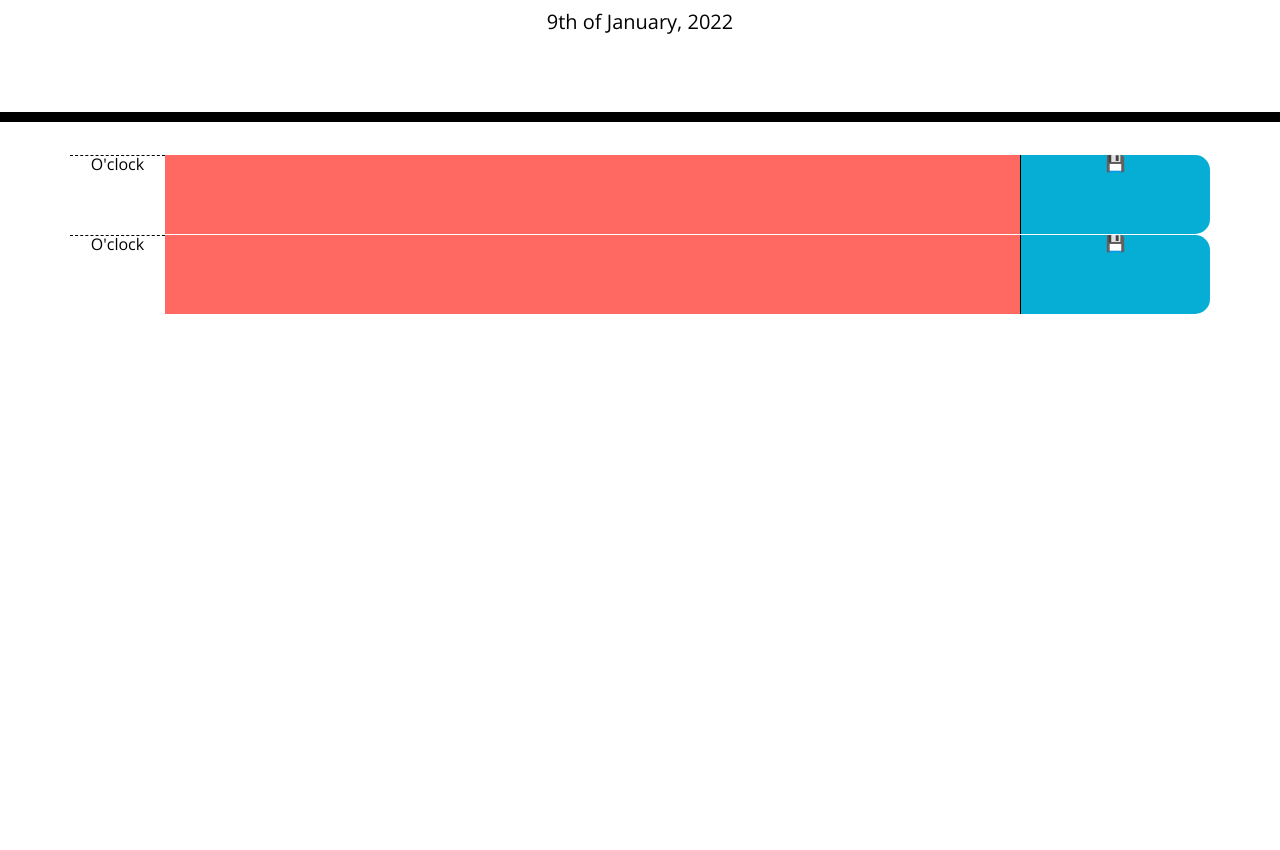
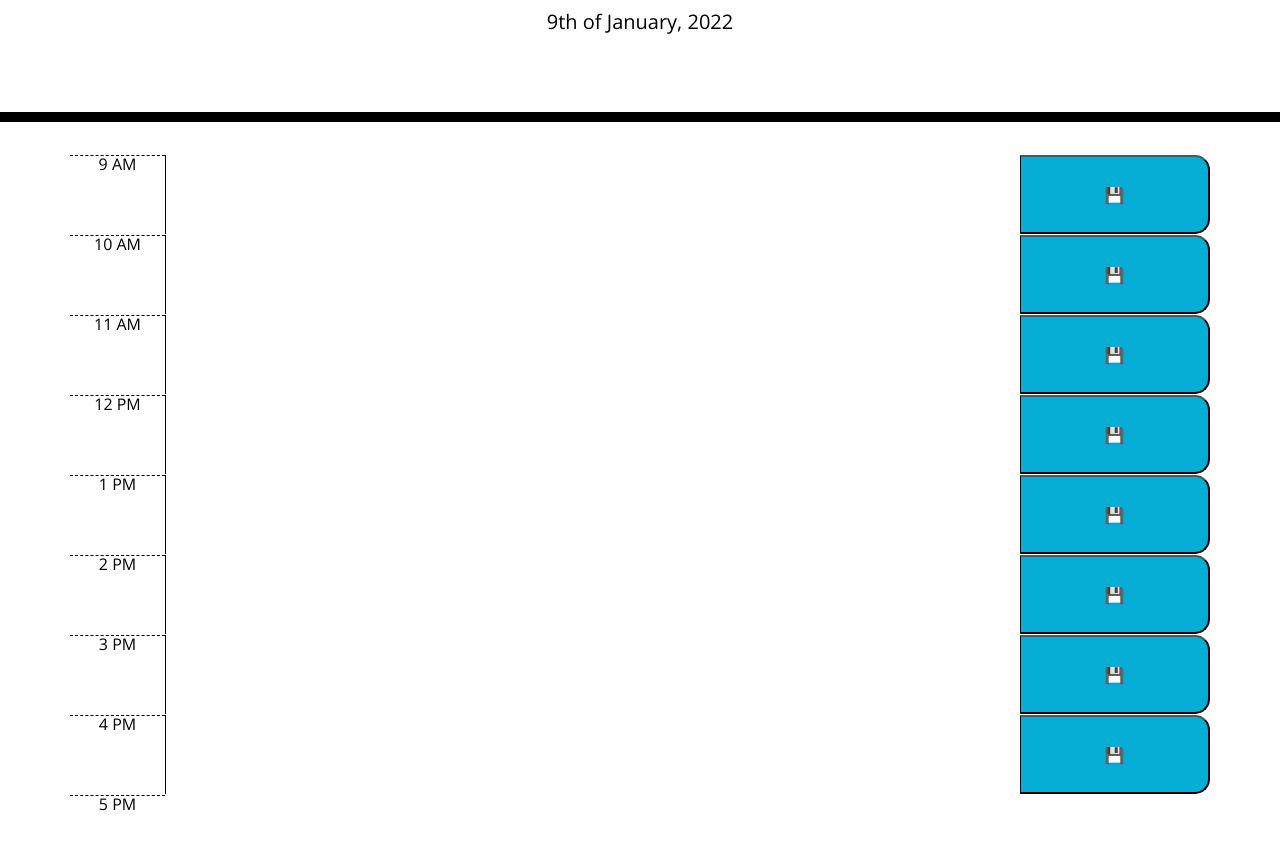
Before and after one commit to fantastic679/work-day-scheduler, a plain HTML site: page index.html in a window 1280 px wide. Shown: the part 182-1032 px from the top of the page. Before the commit the page ends 800 px from the top, so only its background shows below. Drawn offline with nearby package versions, Linux system fonts and the light colour scheme.

Commit message:
Added textarea for input, added time blocks for all business hours

```diff
--- a/index.html
+++ b/index.html
@@ -32,20 +32,58 @@
       <!-- Timeblocks go here -->
 
         <div class="row time-block">
-          <div class="col-1 hour">O'clock</div>
-          <div class="col-9 present"></div>
-          <div class="col-2 saveBtn">💾</div>
+          <div class="col-1 hour">9 AM</div>
+          <textarea class="col-9"></textarea>
+          <button class="col-2 saveBtn">💾</button>
         </div>
 
         <div class="row time-block">
-          <div class="col-1 hour">O'clock</div>
-          <div class="col-9 present"></div>
-          <div class="col-2 saveBtn">💾</div>
+          <div class="col-1 hour">10 AM</div>
+          <textarea class="col-9"></textarea>
+          <button class="col-2 saveBtn">💾</button>
+        </div>
+
+        <div class="row time-block">
+          <div class="col-1 hour">11 AM</div>
+          <textarea class="col-9"></textarea>
+          <button class="col-2 saveBtn">💾</button>
+        </div>
+
+        <div class="row time-block">
+          <div class="col-1 hour">12 PM</div>
+          <textarea class="col-9"></textarea>
+          <button class="col-2 saveBtn">💾</button>
+        </div>
+
+        <div class="row time-block">
+          <div class="col-1 hour">1 PM</div>
+          <textarea class="col-9"></textarea>
+          <button class="col-2 saveBtn">💾</button>
+        </div>
+
+        <div class="row time-block">
+          <div class="col-1 hour">2 PM</div>
+          <textarea class="col-9"></textarea>
+          <button class="col-2 saveBtn">💾</button>
+        </div>
+
+        <div class="row time-block">
+          <div class="col-1 hour">3 PM</div>
+          <textarea class="col-9"></textarea>
+          <button class="col-2 saveBtn">💾</button>
+        </div>
+
+        <div class="row time-block">
+          <div class="col-1 hour">4 PM</div>
+          <textarea class="col-9"></textarea>
+          <button class="col-2 saveBtn">💾</button>
+        </div>
+
+        <div class="row time-block">
+          <div class="col-1 hour">5 PM</div>
         </div>
 
     </div>
-
-
 
     <script src="https://cdnjs.cloudflare.com/ajax/libs/jquery/3.2.1/jquery.min.js"></script>
     <script src="https://cdnjs.cloudflare.com/ajax/libs/moment.js/2.24.0/moment.min.js"></script>
```
Also changed, not shown: 1 other file.
